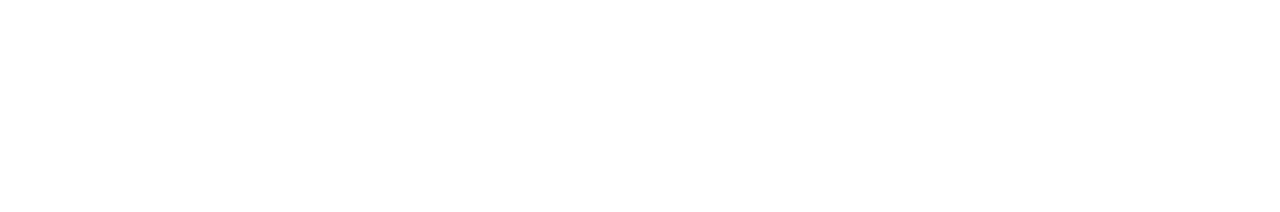
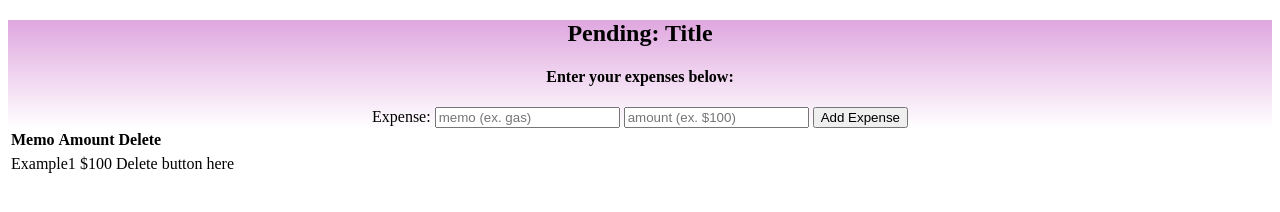
Before and after one commit to Karina2913/project-1, a plain HTML site: page index.html in a window 1280 px wide. Drawn offline with Linux system fonts and the light colour scheme.

Commit message:
Updated HTML content, began formatting CSS

```diff
--- a/index.html
+++ b/index.html
@@ -4,9 +4,39 @@
     <meta charset="UTF-8">
     <meta http-equiv="X-UA-Compatible" content="IE=edge">
     <meta name="viewport" content="width=device-width, initial-scale=1.0">
-    <title>Document</title>
+    <title>Expense Tracker</title>
+    <link rel="stylesheet" href="style.css">
 </head>
+
 <body>
     <script src="index.js"></script>
+    <div id="main-title">
+        <h2>Pending: Title</h2>
+        <h4>Enter your expenses below:</h4>
+
+        <form id="expense-form" action="" method="POST">
+            <label for="expense-memo">Expense:</label>
+            <input type="text" id="expense-memo" name="expense-memo" placeholder="memo (ex. gas)">
+            <input type="text" id="amount" name="amount" placeholder="amount (ex. $100)">
+            <input type="submit" value="Add Expense">
+        </form>
+    </div>
+
+    <div id="entries-list">
+        <table>
+            <tr>
+                <th>Memo</th>
+                <th>Amount</th>
+                <th>Delete</th>
+            </tr>
+        </table>
+    <table>
+        <tr>
+            <td>Example1</td>
+            <td>$100</td>
+            <td>Delete button here</td>
+        </tr>
+    </table>
+    </div>
 </body>
 </html>
--- a/style.css
+++ b/style.css
@@ -0,0 +1,26 @@
+#html {
+    height: 100%;
+    width: 100%;
+    font-family: "Titillium Web", sans-serif;
+    background-color: white;
+}
+
+#body {
+    min-height: 100%;
+    min-width: 100%;
+    background: linear-gradient(pink, violet);
+}
+
+#main-title {
+    min-height: 100%;
+    min-width: 100%;
+    background: linear-gradient(#dfa7df, white);
+    text-align: center;
+    margin: auto;
+    text-shadow:;
+
+}
+
+#entries-list {
+    background: white;
+}
```
Also changed, not shown: index.js (line endings or trailing spaces).
